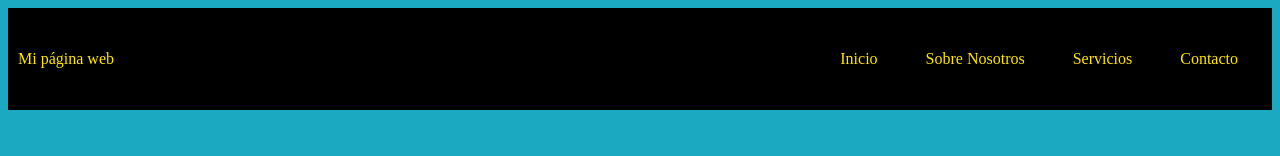
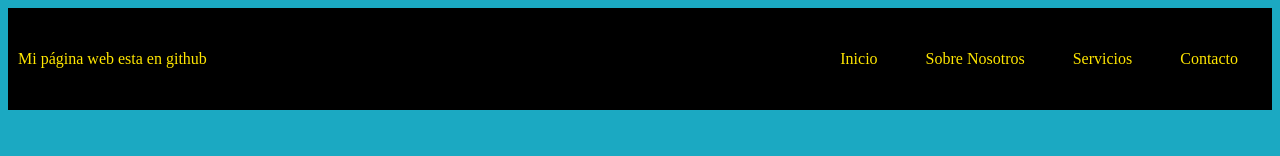
Before and after one commit to andreskupec2/andreskupec2.github.io, a plain HTML site: page about.html in a window 1280 px wide. Shown: the top 156 px of the page. Drawn offline with Linux system fonts and the light colour scheme.

Commit message:
cambie el title

```diff
--- a/about.html
+++ b/about.html
@@ -11,7 +11,7 @@
 
     <div class="container-nav">
         <nav class="navbar" role="navigation">
-          <a href="#" class="brand">Mi página web</a>
+          <a href="#" class="brand">Mi página web esta en github</a>
           <ul class="nav-links">
             <li><a href="index.html">Inicio</a></li>
             <li><a href="about.html">Sobre Nosotros</a></li>
```
